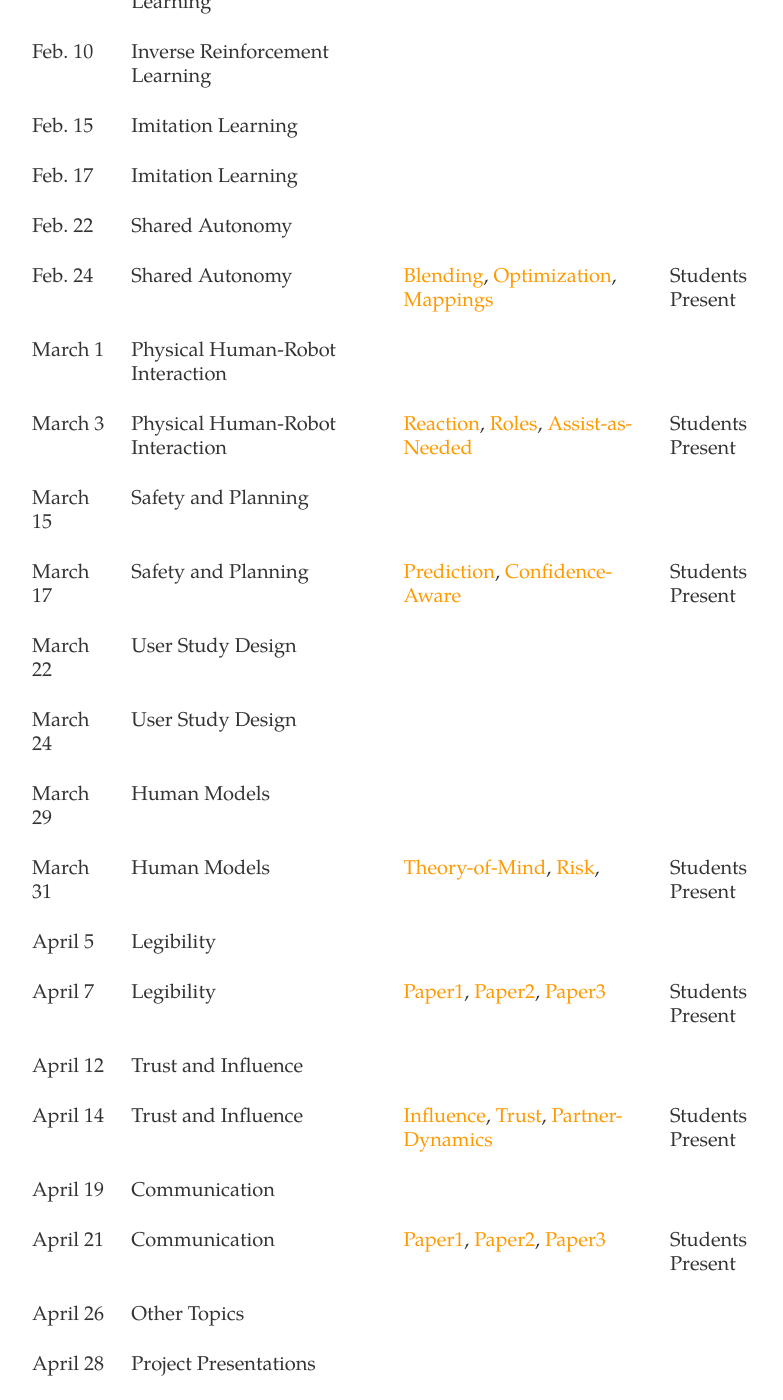
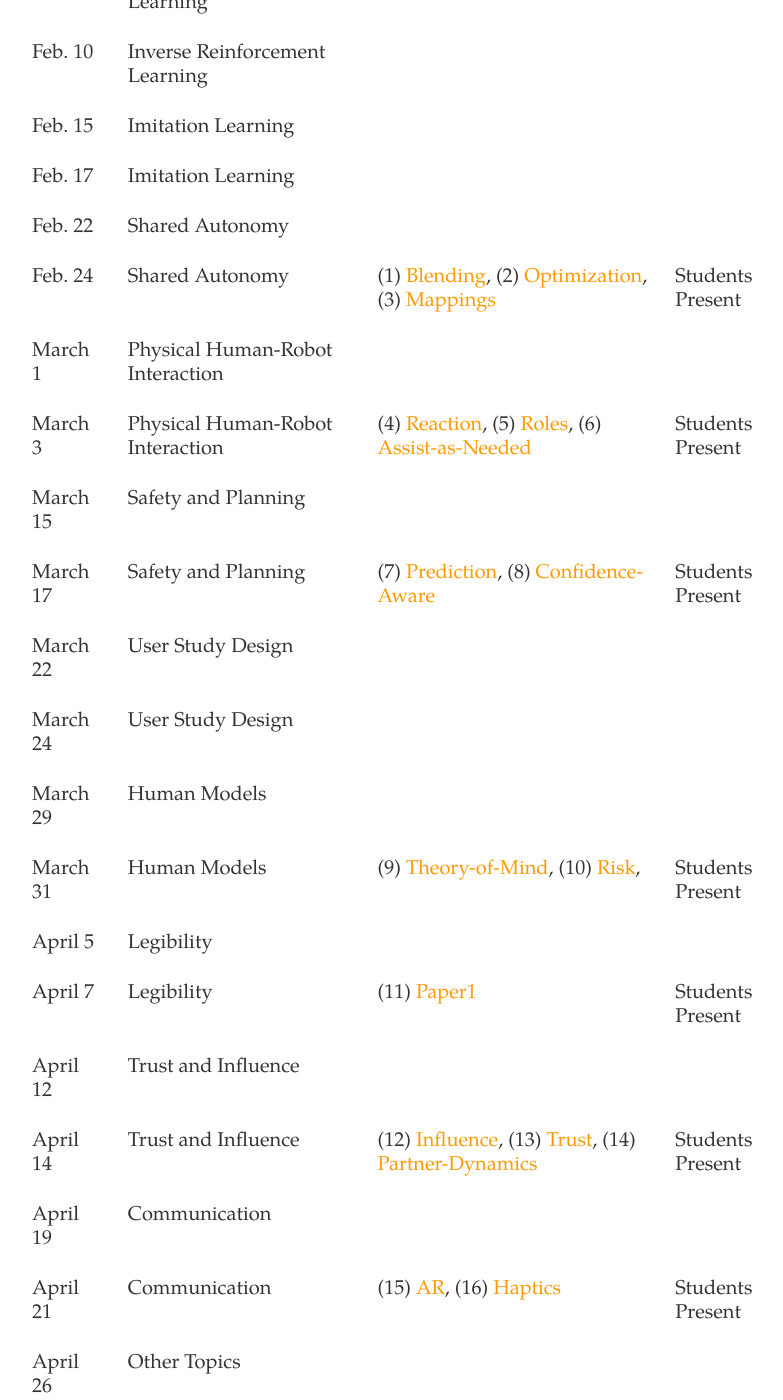
Before and after one commit to dylan-losey/dylan-losey.github.io, a Jekyll site: the page built from me5824-spring22.html, in a window 1280 px wide and 1400 px high, scrolled down 2531 px. Shown: the whole window, without its empty margins (222-1005 px from the left). Built offline with Jekyll 4.4.1, drawn with Linux system fonts in a browser that asks for light colours; nearby versions of some CDN libraries.

Commit message:
adding spring course

```diff
--- a/me5824-spring22.html
+++ b/me5824-spring22.html
@@ -205,9 +205,9 @@
     <tr>
       <td>Feb. 24</td>
       <td>Shared Autonomy</td>
-      <td><a class="link" href="{{ site.baseurl }} /pdfs/me5824/dragan_policy2013.pdf">Blending</a>,
-      <a class="link" href="{{ site.baseurl }} /pdfs/me5824/javdani_shared2018.pdf">Optimization</a>,
-      <a class="link" href="{{ site.baseurl }} /pdfs/me5824/losey_learning2021.pdf">Mappings</a></td>
+      <td>(1) <a class="link" href="{{ site.baseurl }} /pdfs/me5824/dragan_policy2013.pdf">Blending</a>,
+      (2) <a class="link" href="{{ site.baseurl }} /pdfs/me5824/javdani_shared2018.pdf">Optimization</a>,
+      (3) <a class="link" href="{{ site.baseurl }} /pdfs/me5824/losey_learning2021.pdf">Mappings</a></td>
       <td>Students Present</td>
     </tr>
     <tr>
@@ -219,9 +219,9 @@
     <tr>
       <td>March 3</td>
       <td>Physical Human-Robot Interaction</td>
-      <td><a class="link" href="{{ site.baseurl }} /pdfs/me5824/haddadin_collision2008.pdf">Reaction</a>,
-      <a class="link" href="{{ site.baseurl }} /pdfs/me5824/mortl_role2012.pdf">Roles</a>,
-      <a class="link" href="{{ site.baseurl }} /pdfs/me5824/pehlivan_minimal2016.pdf">Assist-as-Needed</a></td>
+      <td>(4) <a class="link" href="{{ site.baseurl }} /pdfs/me5824/haddadin_collision2008.pdf">Reaction</a>,
+      (5) <a class="link" href="{{ site.baseurl }} /pdfs/me5824/mortl_role2012.pdf">Roles</a>,
+      (6) <a class="link" href="{{ site.baseurl }} /pdfs/me5824/pehlivan_minimal2016.pdf">Assist-as-Needed</a></td>
       <td>Students Present</td>
     </tr>
     <tr>
@@ -233,8 +233,8 @@
     <tr>
       <td>March 17</td>
       <td>Safety and Planning</td>
-      <td><a class="link" href="{{ site.baseurl }} /pdfs/me5824/mainprice_human2013.pdf">Prediction</a>,
-      <a class="link" href="{{ site.baseurl }} /pdfs/me5824/david_confidence2020.pdf">Confidence-Aware</a>
+      <td>(7) <a class="link" href="{{ site.baseurl }} /pdfs/me5824/mainprice_human2013.pdf">Prediction</a>,
+      (8) <a class="link" href="{{ site.baseurl }} /pdfs/me5824/david_confidence2020.pdf">Confidence-Aware</a>
       </td>
       <td>Students Present</td>
     </tr>
@@ -259,8 +259,8 @@
     <tr>
       <td>March 31</td>
       <td>Human Models</td>
-      <td><a class="link" href="{{ site.baseurl }} /pdfs/me5824/milli_literal2020.pdf">Theory-of-Mind</a>,
-      <a class="link" href="{{ site.baseurl }} /pdfs/me5824/minae_humans2020.pdf">Risk</a>,
+      <td>(9) <a class="link" href="{{ site.baseurl }} /pdfs/me5824/milli_literal2020.pdf">Theory-of-Mind</a>,
+      (10) <a class="link" href="{{ site.baseurl }} /pdfs/me5824/minae_humans2020.pdf">Risk</a>,
       </td>
       <td>Students Present</td>
     </tr>
@@ -273,9 +273,8 @@
     <tr>
       <td>April 7</td>
       <td>Legibility</td>
-      <td><a class="link" href="{{ site.baseurl }} /pdfs/me5824/losey_auro2021.pdf">Paper1</a>,
-      <a class="link" href="{{ site.baseurl }} /pdfs/me5824/losey_auro2021.pdf">Paper2</a>,
-      <a class="link" href="{{ site.baseurl }} /pdfs/me5824/losey_auro2021.pdf">Paper3</a></td>
+      <td>(11) <a class="link" href="{{ site.baseurl }} /pdfs/me5824/huang_enabling2011.pdf">Paper1</a>
+      </td>
       <td>Students Present</td>
     </tr>
     <tr>
@@ -287,9 +286,9 @@
     <tr>
       <td>April 14</td>
       <td>Trust and Influence</td>
-      <td><a class="link" href="{{ site.baseurl }} /pdfs/me5824/sadigh_planning2016.pdf">Influence</a>,
-      <a class="link" href="{{ site.baseurl }} /pdfs/me5824/chen_planning2018.pdf">Trust</a>,
-      <a class="link" href="{{ site.baseurl }} /pdfs/me5824/xie_learning2020.pdf">Partner-Dynamics</a></td>
+      <td>(12) <a class="link" href="{{ site.baseurl }} /pdfs/me5824/sadigh_planning2016.pdf">Influence</a>,
+      (13) <a class="link" href="{{ site.baseurl }} /pdfs/me5824/chen_planning2018.pdf">Trust</a>,
+      (14) <a class="link" href="{{ site.baseurl }} /pdfs/me5824/xie_learning2020.pdf">Partner-Dynamics</a></td>
       <td>Students Present</td>
     </tr>
     <tr>
@@ -301,9 +300,9 @@
     <tr>
       <td>April 21</td>
       <td>Communication</td>
-      <td><a class="link" href="{{ site.baseurl }} /pdfs/me5824/losey_auro2021.pdf">Paper1</a>,
-      <a class="link" href="{{ site.baseurl }} /pdfs/me5824/losey_auro2021.pdf">Paper2</a>,
-      <a class="link" href="{{ site.baseurl }} /pdfs/me5824/losey_auro2021.pdf">Paper3</a></td>
+      <td>(15) <a class="link" href="{{ site.baseurl }} /pdfs/me5824/walker_communicating2018.pdf">AR</a>,
+      (16) <a class="link" href="{{ site.baseurl }} /pdfs/me5824/culbertson_haptics2018.pdf">Haptics</a>
+      </td>
       <td>Students Present</td>
     </tr>
     <tr>
```
